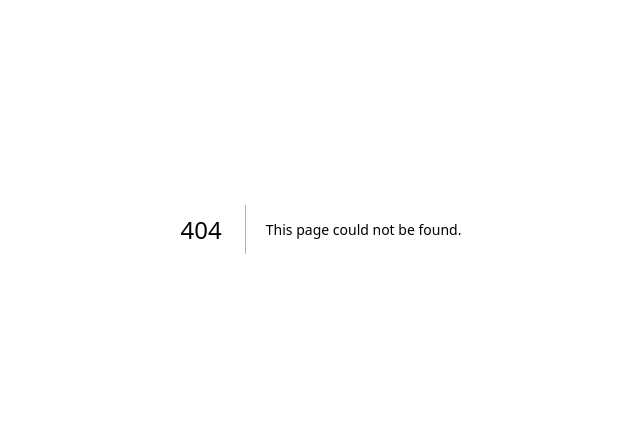
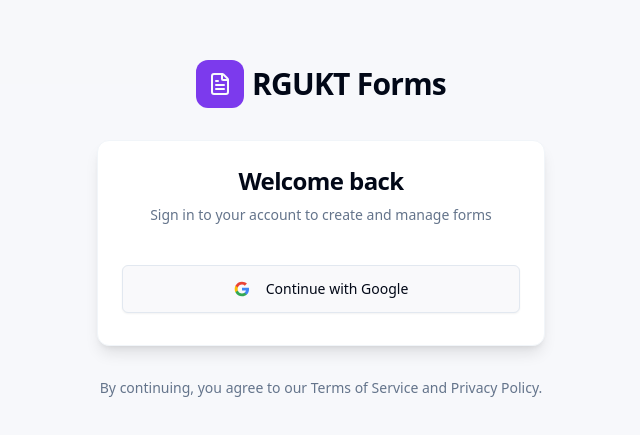
Before and after one commit to formsrgukt/forms.rgukt, a Next.js app: page /login in a window 1280 px wide. Before the commit this address had no page. Shown: the part 171-606 px from the top of the page, without its empty margins (319-959 px from the left). Built offline with nearby package versions, Linux system fonts and the light colour scheme; no server answers.

Commit message:
Auto-sync updates

```diff
--- a/app/forms/[formId]/edit/page.tsx
+++ b/app/forms/[formId]/edit/page.tsx
@@ -3,6 +3,7 @@
 import { useState, useEffect, useCallback, useRef, memo } from "react";
 import { useRouter, useParams } from "next/navigation";
 import Link from "next/link";
+import { useAuth } from "@/contexts/AuthContext";
 import {
   Palette, Eye, MoreVertical, PlusCircle, Type, Layers,
   ChevronUp, ChevronDown, Copy, Trash2, GripVertical, X,
@@ -72,6 +73,7 @@
   const params = useParams();
   const formId = params.formId as string;
   const router = useRouter();
+  const { user, loading: authLoading } = useAuth();
 
   const [form, setForm] = useState<FormSchema | null>(null);
   const [questions, setQuestions] = useState<Question[]>([]);
@@ -95,6 +97,12 @@
 
   // Load Form Data from Firestore
   useEffect(() => {
+    if (authLoading) return;
+    if (!user) {
+      router.push("/login");
+      return;
+    }
+
     const fetchData = async () => {
       try {
         const [formSnap, qSnap] = await Promise.all([
@@ -103,7 +111,13 @@
         ]);
 
         if (formSnap.exists()) {
-          setForm({ id: formSnap.id, ...formSnap.data() } as FormSchema);
+          const formData = formSnap.data() as FormSchema;
+          if (formData.ownerId !== user.uid) {
+            toast.error("Unauthorized: You do not own this form");
+            router.push("/");
+            return;
+          }
+          setForm({ id: formSnap.id, ...formData });
         } else {
           toast.error("Form not found");
           router.push("/");
@@ -140,7 +154,7 @@
     };
 
     fetchData();
-  }, [formId, router]);
+  }, [formId, router, user, authLoading]);
 
   // Load responses when tab is active
   useEffect(() => {
@@ -358,7 +372,7 @@
     }
   };
 
-  if (loading || !form) {
+  if (authLoading || loading || !form) {
     return (
       <div className="flex h-screen w-full items-center justify-center bg-background">
         <Loader2 className="h-8 w-8 animate-spin text-primary" />
--- a/app/layout.tsx
+++ b/app/layout.tsx
@@ -18,6 +18,8 @@
   description: "Create. Share. Collect.",
 };
 
+import { AuthProvider } from "@/contexts/AuthContext";
+
 export default function RootLayout({
   children,
 }: Readonly<{
@@ -26,8 +28,10 @@
   return (
     <html lang="en" className={`${geistSans.variable} ${geistMono.variable}`}>
       <body>
-        {children}
-        <Toaster />
+        <AuthProvider>
+          {children}
+          <Toaster />
+        </AuthProvider>
       </body>
     </html>
   );
--- /dev/null
+++ b/app/login/page.tsx
@@ -0,0 +1,79 @@
+"use client";
+
+import { useEffect } from "react";
+import { useRouter } from "next/navigation";
+import { useAuth } from "@/contexts/AuthContext";
+import { Button } from "@/components/ui/button";
+import { Card, CardContent, CardDescription, CardHeader, CardTitle } from "@/components/ui/card";
+import { FileText, Loader2 } from "lucide-react";
+
+export default function LoginPage() {
+  const { user, loading, signInWithGoogle } = useAuth();
+  const router = useRouter();
+
+  useEffect(() => {
+    if (!loading && user) {
+      router.push("/");
+    }
+  }, [user, loading, router]);
+
+  if (loading) {
+    return (
+      <div className="flex h-screen w-full items-center justify-center bg-background">
+        <Loader2 className="h-8 w-8 animate-spin text-primary" />
+      </div>
+    );
+  }
+
+  return (
+    <div className="flex h-screen w-full flex-col items-center justify-center bg-muted/30 px-4">
+      <div className="mb-8 flex items-center justify-center gap-2">
+        <div className="flex h-12 w-12 items-center justify-center rounded-xl bg-primary">
+          <FileText className="h-6 w-6 text-primary-foreground" />
+        </div>
+        <h1 className="text-3xl font-bold tracking-tight text-foreground">RGUKT Forms</h1>
+      </div>
+
+      <Card className="w-full max-w-md border-muted shadow-lg">
+        <CardHeader className="space-y-2 text-center">
+          <CardTitle className="text-2xl font-bold">Welcome back</CardTitle>
+          <CardDescription>
+            Sign in to your account to create and manage forms
+          </CardDescription>
+        </CardHeader>
+        <CardContent className="flex flex-col gap-4 pb-8 pt-4">
+          <Button
+            variant="outline"
+            className="w-full h-12 font-medium"
+            onClick={signInWithGoogle}
+          >
+            <svg className="mr-2 h-5 w-5" viewBox="0 0 24 24">
+              <path
+                d="M22.56 12.25c0-.78-.07-1.53-.2-2.25H12v4.26h5.92c-.26 1.37-1.04 2.53-2.21 3.31v2.77h3.57c2.08-1.92 3.28-4.74 3.28-8.09z"
+                fill="#4285F4"
+              />
+              <path
+                d="M12 23c2.97 0 5.46-.98 7.28-2.66l-3.57-2.77c-.98.66-2.23 1.06-3.71 1.06-2.86 0-5.29-1.93-6.16-4.53H2.18v2.84C3.99 20.53 7.7 23 12 23z"
+                fill="#34A853"
+              />
+              <path
+                d="M5.84 14.09c-.22-.66-.35-1.36-.35-2.09s.13-1.43.35-2.09V7.07H2.18C1.43 8.55 1 10.22 1 12s.43 3.45 1.18 4.93l2.85-2.22.81-.62z"
+                fill="#FBBC05"
+              />
+              <path
+                d="M12 5.38c1.62 0 3.06.56 4.21 1.64l3.15-3.15C17.45 2.09 14.97 1 12 1 7.7 1 3.99 3.47 2.18 7.07l3.66 2.84c.87-2.6 3.3-4.53 6.16-4.53z"
+                fill="#EA4335"
+              />
+              <path d="M1 1h22v22H1z" fill="none" />
+            </svg>
+            Continue with Google
+          </Button>
+        </CardContent>
+      </Card>
+
+      <p className="mt-8 text-center text-sm text-muted-foreground">
+        By continuing, you agree to our Terms of Service and Privacy Policy.
+      </p>
+    </div>
+  );
+}
--- a/app/page.tsx
+++ b/app/page.tsx
@@ -2,6 +2,7 @@
 
 import { useEffect, useState } from "react";
 import { useRouter } from "next/navigation";
+import { useAuth } from "@/contexts/AuthContext";
 import { Search, User, FileText, Settings, MoreVertical, Plus } from "lucide-react";
 import { db } from "@/lib/firebase";
 import { collection, query, orderBy, getDocs, addDoc, deleteDoc, doc, writeBatch, where, getCountFromServer, limit, startAfter, QueryDocumentSnapshot, DocumentData } from "firebase/firestore";
@@ -27,6 +28,7 @@
 
 export default function Dashboard() {
   const router = useRouter();
+  const { user, loading: authLoading, signOut } = useAuth();
   const [forms, setForms] = useState<FormSchema[]>([]);
   const [loading, setLoading] = useState(true);
 
@@ -34,10 +36,22 @@
   const [hasMore, setHasMore] = useState(false);
   const [loadingMore, setLoadingMore] = useState(false);
 
+  useEffect(() => {
+    if (!authLoading && !user) {
+      router.push("/login");
+    }
+  }, [user, authLoading, router]);
+
   const fetchForms = async () => {
+    if (!user) return;
     setLoading(true);
     try {
-      const q = query(collection(db, "forms"), orderBy("created_at", "desc"), limit(20));
+      const q = query(
+        collection(db, "forms"),
+        where("ownerId", "==", user.uid),
+        orderBy("created_at", "desc"),
+        limit(20)
+      );
       const querySnapshot = await getDocs(q);
 
       const lastVisibleDoc = querySnapshot.docs[querySnapshot.docs.length - 1];
@@ -71,10 +85,16 @@
   };
 
   const loadMoreForms = async () => {
-    if (!lastVisible || loadingMore) return;
+    if (!lastVisible || loadingMore || !user) return;
     setLoadingMore(true);
     try {
-      const q = query(collection(db, "forms"), orderBy("created_at", "desc"), startAfter(lastVisible), limit(20));
+      const q = query(
+        collection(db, "forms"),
+        where("ownerId", "==", user.uid),
+        orderBy("created_at", "desc"),
+        startAfter(lastVisible),
+        limit(20)
+      );
       const querySnapshot = await getDocs(q);
 
       const lastVisibleDoc = querySnapshot.docs[querySnapshot.docs.length - 1];
@@ -104,13 +124,17 @@
   };
 
   useEffect(() => {
-    fetchForms();
-  }, []);
+    if (user) {
+      fetchForms();
+    }
+  }, [user]);
 
   const createForm = async (title: string = "Untitled Form") => {
+    if (!user) return;
     setLoading(true);
     try {
       const docRef = await addDoc(collection(db, "forms"), {
+        ownerId: user.uid,
         title: title,
         description: "",
         theme: "purple",
@@ -151,6 +175,14 @@
     }
   };
 
+  if (authLoading || !user) {
+    return (
+      <div className="flex h-screen w-full items-center justify-center bg-background">
+        <div className="h-8 w-8 animate-spin rounded-full border-4 border-primary border-t-transparent" />
+      </div>
+    );
+  }
+
   return (
     <div className="min-h-screen bg-background">
       {/* Top Navbar */}
@@ -178,15 +210,18 @@
             </Button>
             <DropdownMenu>
               <DropdownMenuTrigger asChild>
-                <Button variant="ghost" size="icon" className="rounded-full bg-muted">
-                  <User className="h-5 w-5" />
+                <Button variant="ghost" size="icon" className="rounded-full bg-muted overflow-hidden">
+                  {user?.photoURL ? (
+                    <img src={user.photoURL} alt="Profile" className="h-full w-full object-cover" />
+                  ) : (
+                    <User className="h-5 w-5" />
+                  )}
                   <span className="sr-only">Profile menu</span>
                 </Button>
               </DropdownMenuTrigger>
               <DropdownMenuContent align="end">
-                <DropdownMenuItem>Profile</DropdownMenuItem>
-                <DropdownMenuItem>Settings</DropdownMenuItem>
-                <DropdownMenuItem>Logout</DropdownMenuItem>
+                <DropdownMenuItem className="font-medium text-xs text-muted-foreground">{user?.email}</DropdownMenuItem>
+                <DropdownMenuItem onClick={signOut}>Logout</DropdownMenuItem>
               </DropdownMenuContent>
             </DropdownMenu>
           </div>
@@ -195,7 +230,7 @@
 
       <main className="container mx-auto max-w-6xl py-8 px-4 sm:px-6">
         <div className="mb-12">
-          <h1 className="text-3xl font-bold tracking-tight mb-2">Good morning, Faculty</h1>
+          <h1 className="text-3xl font-bold tracking-tight mb-2">Good morning{user?.displayName ? `, ${user.displayName.split(' ')[0]}` : ''}</h1>
           <p className="text-muted-foreground">What would you like to create?</p>
 
           <div className="grid grid-cols-1 sm:grid-cols-2 md:grid-cols-3 gap-6 mt-6">
--- /dev/null
+++ b/contexts/AuthContext.tsx
@@ -0,0 +1,62 @@
+"use client";
+
+import { createContext, useContext, useEffect, useState } from "react";
+import { User, onAuthStateChanged, signInWithPopup, signOut as firebaseSignOut } from "firebase/auth";
+import { auth, googleProvider } from "@/lib/firebase";
+import { toast } from "sonner";
+
+interface AuthContextType {
+  user: User | null;
+  loading: boolean;
+  signInWithGoogle: () => Promise<void>;
+  signOut: () => Promise<void>;
+}
+
+const AuthContext = createContext<AuthContextType>({
+  user: null,
+  loading: true,
+  signInWithGoogle: async () => {},
+  signOut: async () => {},
+});
+
+export const AuthProvider = ({ children }: { children: React.ReactNode }) => {
+  const [user, setUser] = useState<User | null>(null);
+  const [loading, setLoading] = useState(true);
+
+  useEffect(() => {
+    const unsubscribe = onAuthStateChanged(auth, (user) => {
+      setUser(user);
+      setLoading(false);
+    });
+
+    return () => unsubscribe();
+  }, []);
+
+  const signInWithGoogle = async () => {
+    try {
+      await signInWithPopup(auth, googleProvider);
+      toast.success("Successfully signed in");
+    } catch (error) {
+      console.error("Auth error", error);
+      toast.error("Failed to sign in with Google");
+    }
+  };
+
+  const signOut = async () => {
+    try {
+      await firebaseSignOut(auth);
+      toast.success("Successfully signed out");
+    } catch (error) {
+      console.error("Sign out error", error);
+      toast.error("Failed to sign out");
+    }
+  };
+
+  return (
+    <AuthContext.Provider value={{ user, loading, signInWithGoogle, signOut }}>
+      {children}
+    </AuthContext.Provider>
+  );
+};
+
+export const useAuth = () => useContext(AuthContext);
--- a/lib/firebase.ts
+++ b/lib/firebase.ts
@@ -1,5 +1,6 @@
 import { initializeApp, getApps, getApp } from "firebase/app";
 import { getFirestore } from "firebase/firestore";
+import { getAuth, GoogleAuthProvider } from "firebase/auth";
 
 const firebaseConfig = {
   apiKey: process.env.NEXT_PUBLIC_FIREBASE_API_KEY,
@@ -14,5 +15,7 @@
 // Initialize Firebase only if it hasn't been initialized already (important for Next.js)
 const app = getApps().length > 0 ? getApp() : initializeApp(firebaseConfig);
 const db = getFirestore(app);
+const auth = getAuth(app);
+const googleProvider = new GoogleAuthProvider();
 
-export { app, db };
+export { app, db, auth, googleProvider };
```
